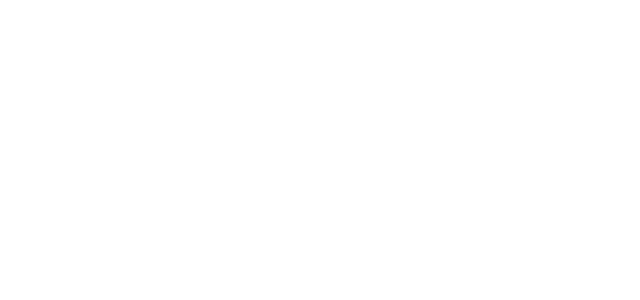
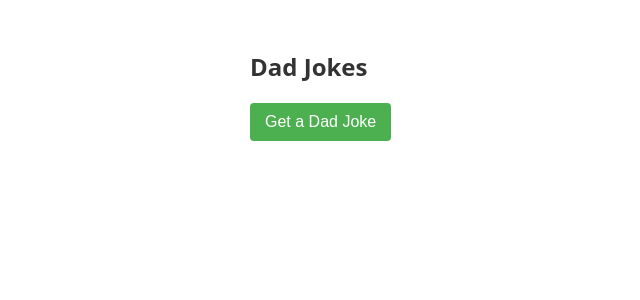
Before and after one commit to Steffen-Svenningsen/ten-vue-projects, a Vue app: page /dad-jokes in a window 1280 px wide. Before the commit this address had no page. Shown: the top 300 px of the page, without its empty margins (90-730 px from the left). Built offline with nearby package versions, Linux system fonts and the light colour scheme.

Commit message:
Project 8

```diff
--- a/package.json
+++ b/package.json
@@ -11,6 +11,7 @@
     "format": "prettier --write src/"
   },
   "dependencies": {
+    "axios": "^1.6.8",
     "vue": "^3.4.21",
     "vue-router": "^4.3.0"
   },
--- a/src/components/NavigationMenu.vue
+++ b/src/components/NavigationMenu.vue
@@ -7,6 +7,7 @@
     <router-link to="/form-validation">Form Validation</router-link>
     <router-link to="/password-generator">Password Generator</router-link>
     <router-link to="/progress-steps">Progress Steps</router-link>
+    <router-link to="/dad-jokes">Dad Jokes</router-link>
   </nav>
 </template>
 
--- a/src/router/index.js
+++ b/src/router/index.js
@@ -42,6 +42,11 @@
       path: '/progress-steps',
       name: 'progress-steps',
       component: () => import('../views/projects/ProgressSteps.vue')
+    },
+    {
+      path: '/dad-jokes',
+      name: 'dad-jokes',
+      component: () => import('../views/projects/DadJokes.vue')
     }
   ]
 })
--- /dev/null
+++ b/src/views/projects/DadJokes.vue
@@ -0,0 +1,65 @@
+<script setup>
+import { ref } from 'vue'
+import axios from 'axios'
+
+const joke = ref(null)
+const buttonText = ref('Get a Dad Joke')
+
+const fetchJoke = async () => {
+  try {
+    const response = await axios.get('https://icanhazdadjoke.com/', {
+      headers: {
+        Accept: 'application/json'
+      }
+    })
+    buttonText.value = 'Get another Dad Joke'
+    joke.value = response.data.joke
+  } catch (error) {
+    console.log('Error fetching the joke', error)
+  }
+}
+</script>
+
+<template>
+  <div class="dad-jokes-container">
+    <h2 class="dad-jokes-title">Dad Jokes</h2>
+    <button @click="fetchJoke" class="get-joke-button">{{ buttonText }}</button>
+    <div v-if="joke" class="dad-joke">{{ joke }}</div>
+  </div>
+</template>
+
+<style scoped>
+.dad-jokes-container {
+  max-width: 600px;
+  margin: 50px auto;
+}
+
+.dad-jokes-title {
+  font-size: 24px;
+  color: #333;
+  margin-bottom: 20px;
+}
+
+.get-joke-button {
+  padding: 10px 15px;
+  font-size: 16px;
+  background-color: #4caf50;
+  color: #fff;
+  border: none;
+  border-radius: 4px;
+  cursor: pointer;
+}
+
+.get-joke-button:hover {
+  background-color: #45a049;
+}
+
+.dad-joke {
+  border: 1px solid #ddd;
+  border-radius: 4px;
+  padding: 15px;
+  margin-top: 20px;
+  background-color: #f9f9f9;
+  color: #333;
+}
+</style>
```
Also changed, not shown: 1 other file (tests, documents, lock files or other folders).
